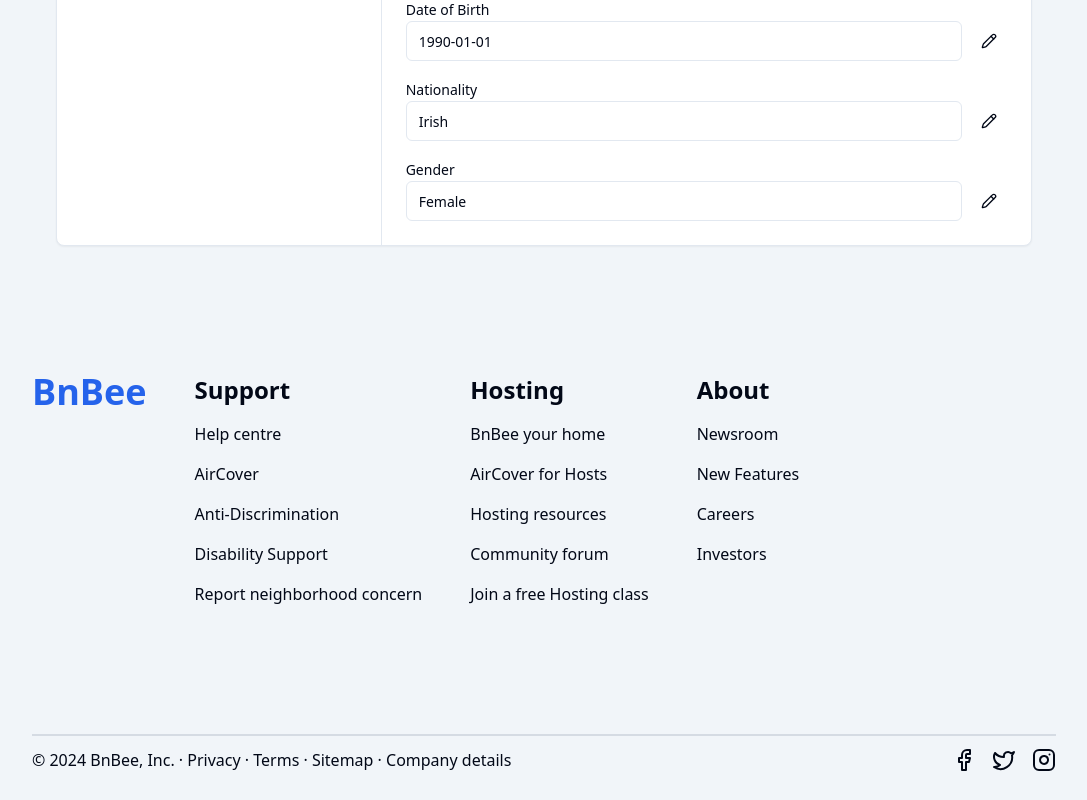
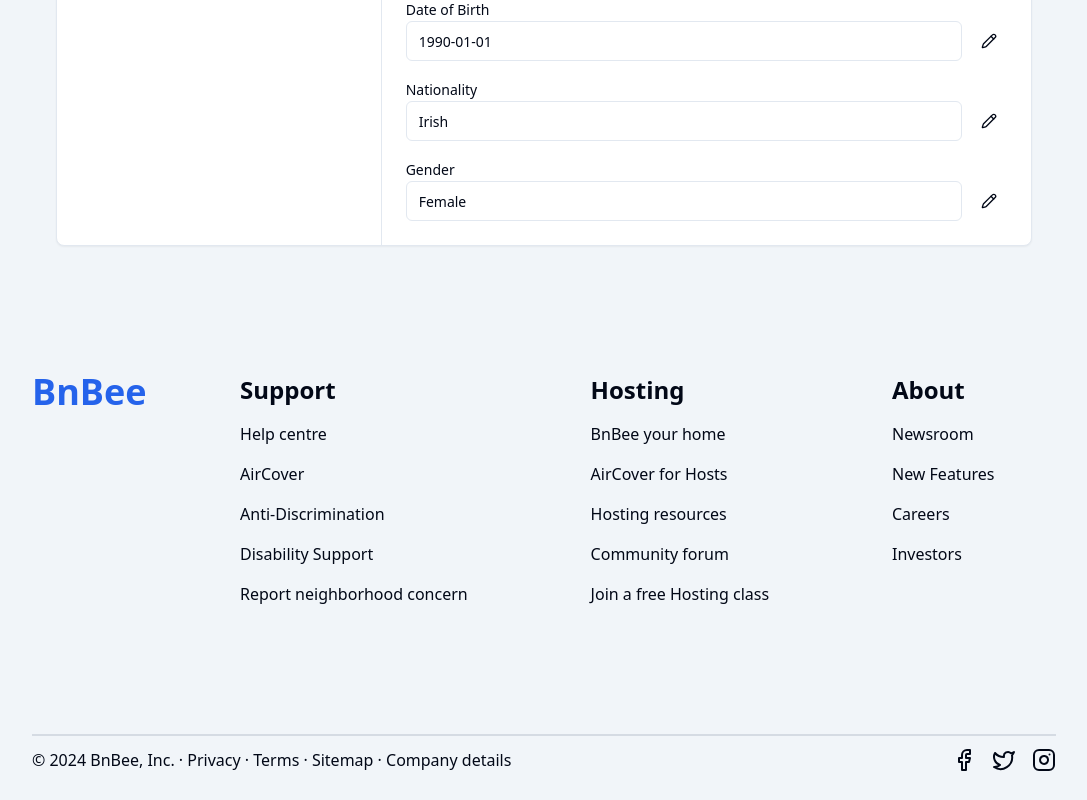
Before and after one commit to jaypopat/bnbee, a React (Vite) app in the folder frontend/: page /account in a window 1280 px wide. Shown: the part 716-1516 px from the top of the page, without its empty margins (96-1183 px from the left). Built offline with nearby package versions, Linux system fonts and the light colour scheme.

Commit message:
Improved spacing of Footer Links and sublinks

```diff
--- a/frontend/src/components/Footer.tsx
+++ b/frontend/src/components/Footer.tsx
@@ -3,12 +3,13 @@ import { Facebook, Instagram, TwitterIcon } from 'lucide-react';
 function Footer() {
   return (
     <div className="relative w-full pt-16">
-      <div className="flex flex-row gap-12">
+      <div className="flex">
         {/* Logo */}
-        <div className="flex justify-start">
+        <div className="flex justify-start mr-8">
           <h1 className="text-4xl leading-9 font-semibold text-primary">BnBee</h1>
         </div>
         {/* Support */}
+        <div className="w-full flex justify-around">
           <div className="flex flex-col gap-4">
             <h1 className="text-2xl font-semibold">Support</h1>
             <ol className="flex flex-col items-start gap-4">
@@ -41,6 +42,7 @@ function Footer() {
             </ol>
           </div>
         </div>
+      </div>
       {/* Socials */}
       <div className="pt-32 flex flex-col">
         <div className="h-0.5 bg-muted-foreground/20" />
```
Lines whose indentation alone changed are shown as unchanged.
